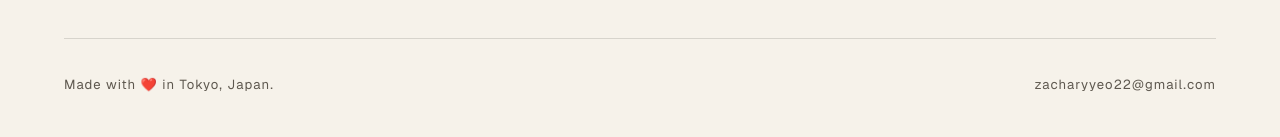
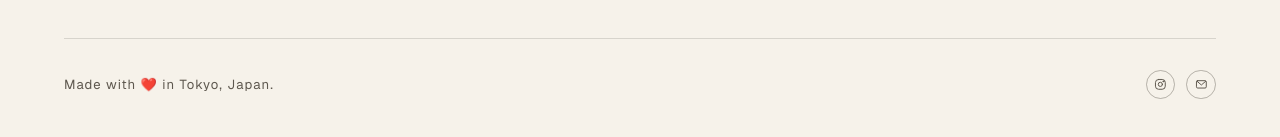
Before and after one commit to zyeo/photography-portfolio, a Next.js app: page /about in a window 1280 px wide. Shown: the part 497-634 px from the top of the page. Built offline with nearby package versions, Linux system fonts and the light colour scheme; a web font is replaced by a local one.

Commit message:
Refine public contact icons

```diff
--- a/src/app/globals.css
+++ b/src/app/globals.css
@@ -135,6 +135,40 @@ a {
   letter-spacing: 0.08em;
 }
 
+.site-footer-links {
+  display: flex;
+  align-items: center;
+  gap: 0.7rem;
+}
+
+.site-footer-links a {
+  display: inline-grid;
+  place-items: center;
+  width: 1.85rem;
+  height: 1.85rem;
+  border: 1px solid rgba(94, 88, 79, 0.42);
+  border-radius: var(--radius-pill);
+  color: inherit;
+  transition: border-color 0.18s ease, color 0.18s ease, transform 0.18s ease;
+}
+
+.site-footer-links a:hover,
+.site-footer-links a:focus-visible {
+  border-color: rgba(33, 31, 27, 0.55);
+  color: var(--ink);
+  transform: translateY(-1px);
+}
+
+.site-footer-links svg {
+  width: 0.92rem;
+  height: 0.92rem;
+  fill: none;
+  stroke: currentColor;
+  stroke-width: 1.6;
+  stroke-linecap: round;
+  stroke-linejoin: round;
+}
+
 @media (min-width: 42rem) {
   .site-footer {
     flex-direction: row;
--- a/src/app/page.module.css
+++ b/src/app/page.module.css
@@ -8,8 +8,10 @@
 .ritual nav,.ritual div { display:flex; justify-content:center; gap:1.55rem; }
 .ritual nav { flex-wrap:wrap; row-gap:.55rem; width:max-content; max-width:min(100vw - 2rem, 34rem); }
 .ritual nav { column-gap:1.35rem; font-size:clamp(.82rem,.76rem + .18vw,.94rem); letter-spacing:.22em; text-transform:uppercase; }
-.ritual div { column-gap:1rem; font-size:clamp(.72rem,.68rem + .12vw,.8rem); letter-spacing:.18em; opacity:.94; text-transform:uppercase; }
-.ritual div a { border-bottom:1px solid rgba(246, 241, 231, .62); padding-bottom:.12rem; }
+.contactLinks { column-gap:.85rem; opacity:.96; }
+.contactLinks a { display:inline-grid; place-items:center; width:2rem; height:2rem; border:1px solid rgba(246, 241, 231, .56); border-radius:999px; color:inherit; transition:border-color .18s ease, opacity .18s ease, transform .18s ease; }
+.contactLinks a:hover,.contactLinks a:focus-visible { border-color:rgba(246, 241, 231, .92); opacity:1; transform:translateY(-1px); }
+.contactLinks svg { width:1rem; height:1rem; fill:none; stroke:currentColor; stroke-width:1.55; stroke-linecap:round; stroke-linejoin:round; }
 @media (max-width:36rem){
   .identity { transform:translateY(-1.8rem); padding-inline:1.25rem; }
   .wordmark { width:min(95vw, 34rem); }
--- a/src/app/page.tsx
+++ b/src/app/page.tsx
@@ -1,5 +1,6 @@
 import Image from "next/image";
 import Link from "next/link";
+import { ContactIconLinks } from "@/components/contact-icon-links";
 import { HeroRotator } from "@/components/public/hero-rotator";
 import { getHomepageData } from "@/lib/public/photos";
 import styles from "./page.module.css";
@@ -30,10 +31,7 @@ export default async function Home() {
           <Link href="/collections">Collections</Link>
           <Link href="/about">About</Link>
         </nav>
-        <div>
-          <a href="https://www.instagram.com/aphoto._aday">Instagram</a>
-          <a href="mailto:zacharyyeo22@gmail.com">Email</a>
-        </div>
+        <ContactIconLinks className={styles.contactLinks} />
       </footer>
     </main>
   );
--- /dev/null
+++ b/src/components/contact-icon-links.tsx
@@ -0,0 +1,23 @@
+type ContactIconLinksProps = {
+  className?: string;
+};
+
+export function ContactIconLinks({ className }: ContactIconLinksProps) {
+  return (
+    <div className={className} aria-label="Contact links">
+      <a href="https://www.instagram.com/aphoto._aday" aria-label="Instagram">
+        <svg aria-hidden="true" viewBox="0 0 24 24" focusable="false">
+          <rect x="4" y="4" width="16" height="16" rx="5" />
+          <circle cx="12" cy="12" r="3.4" />
+          <circle cx="16.8" cy="7.2" r="0.8" />
+        </svg>
+      </a>
+      <a href="mailto:zacharyyeo22@gmail.com" aria-label="Email">
+        <svg aria-hidden="true" viewBox="0 0 24 24" focusable="false">
+          <rect x="4" y="6" width="16" height="12" rx="2" />
+          <path d="m5 7 7 6 7-6" />
+        </svg>
+      </a>
+    </div>
+  );
+}
--- a/src/components/site-footer.tsx
+++ b/src/components/site-footer.tsx
@@ -1,8 +1,10 @@
+import { ContactIconLinks } from "./contact-icon-links";
+
 export function SiteFooter() {
   return (
     <footer className="shell site-footer">
       <p>Made with ❤️ in Tokyo, Japan.</p>
-      <a href="mailto:zacharyyeo22@gmail.com">zacharyyeo22@gmail.com</a>
+      <ContactIconLinks className="site-footer-links" />
     </footer>
   );
 }
```
